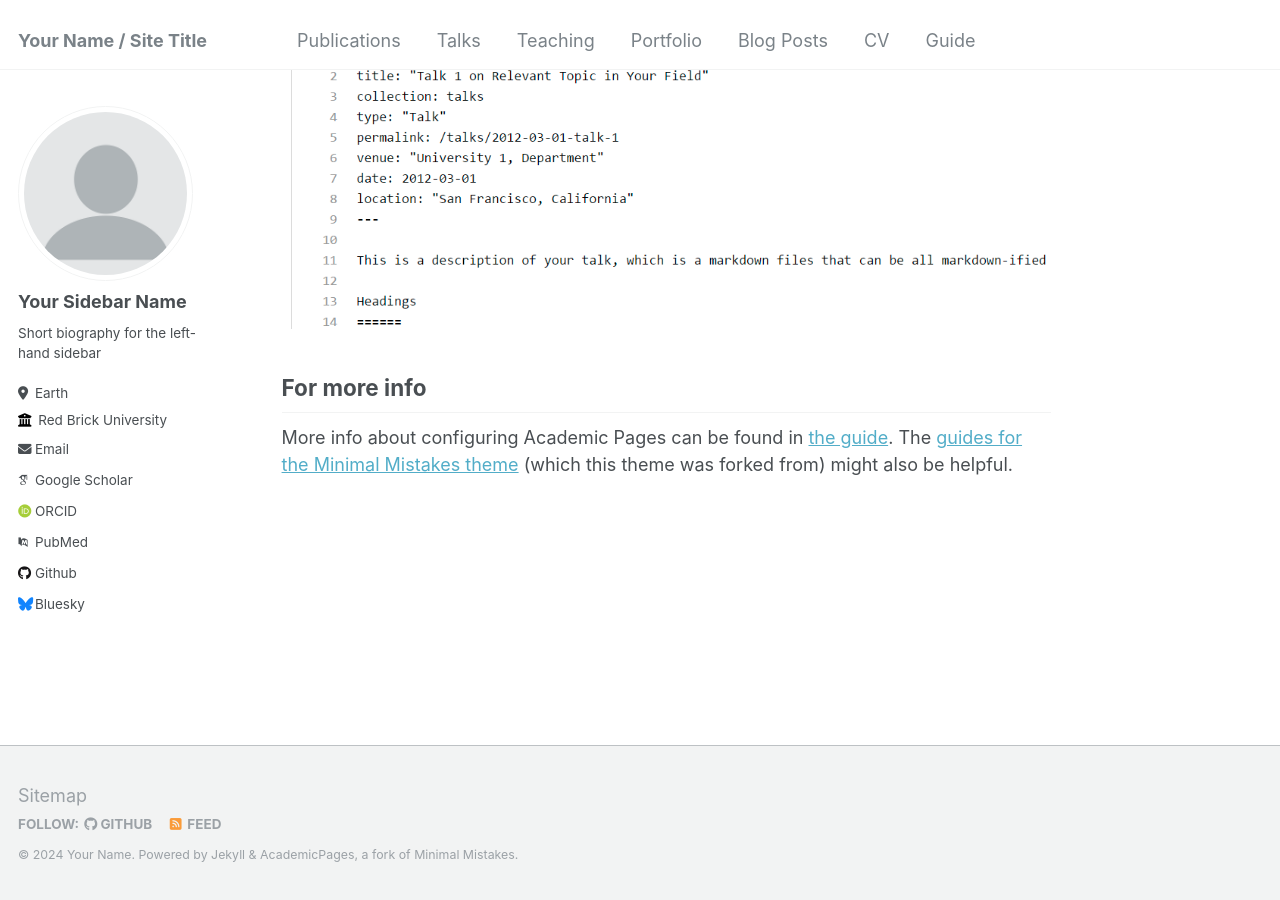
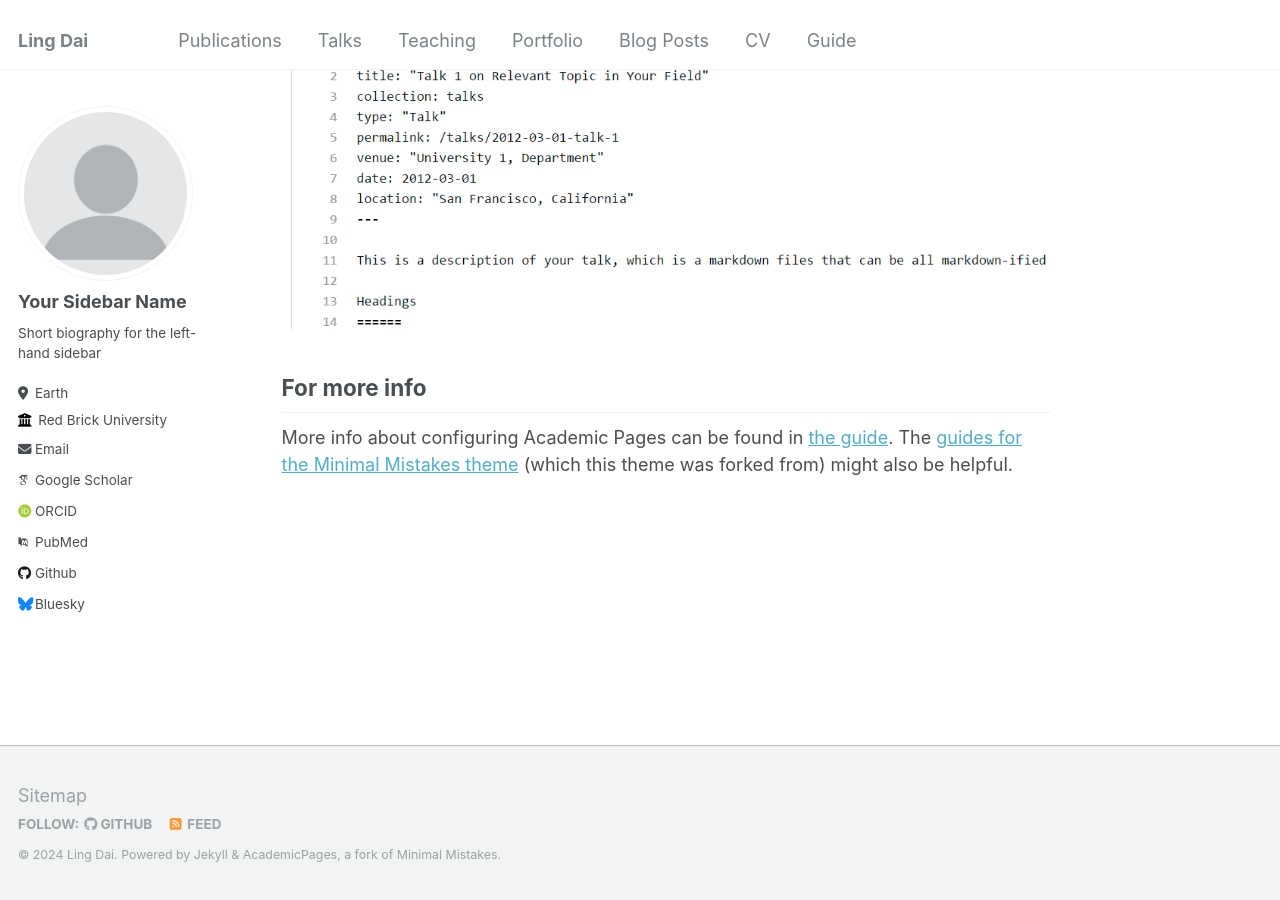
Before and after one commit to dailing57/dailing57.github.io, a Jekyll site: the page built from _pages/about.md, in a window 1280 px wide and 900 px high, scrolled down 2660 px. Built offline with Jekyll 4.4.1, drawn with Linux system fonts in a browser that asks for light colours; some web fonts are replaced.

Commit message:
Update _config.yml

```diff
--- a/_config.yml
+++ b/_config.yml
@@ -8,9 +8,9 @@
 
 # Basic Site Settings
 locale                   : "en-US"
-title                    : "Your Name / Site Title"
+title                    : "Ling Dai"
 title_separator          : "-"
-name                     : &name "Your Name"
+name                     : &name "Ling Dai"
 description              : &description "personal description"
 url                      : https://academicpages.github.io # the base hostname & protocol for your site e.g. "https://mmistakes.github.io"
 baseurl                  : "" # the subpath of your site, e.g. "/blog"
```
